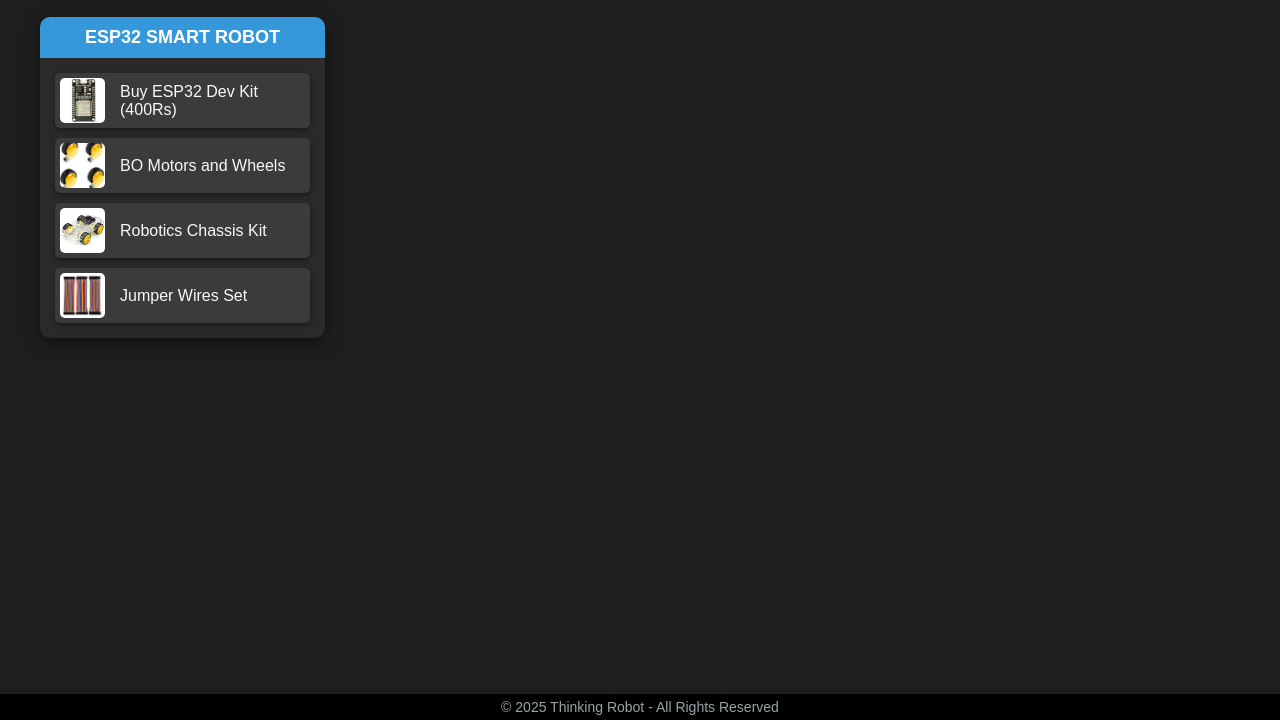
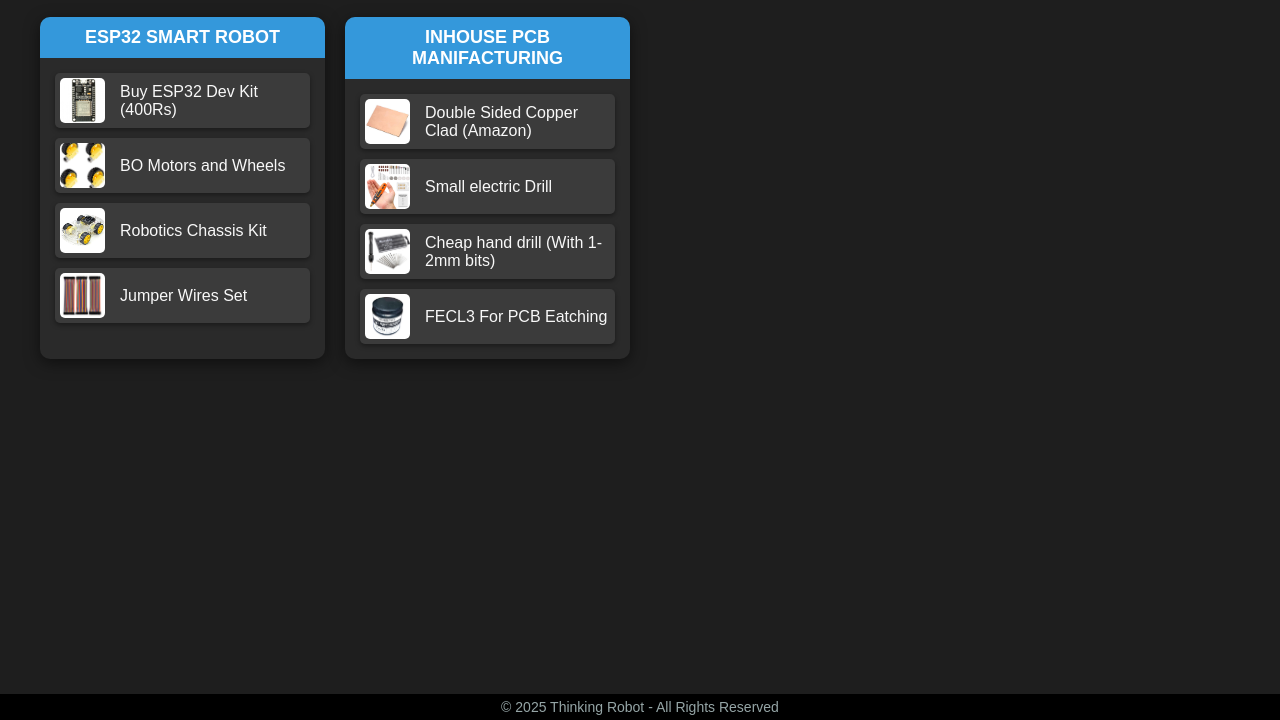
Before and after one commit to Thinking-Robot-Co/Project-Links, a plain HTML site: page index.html in a window 1280 px wide. Shown: the part 80-800 px from the top of the page. Drawn offline with Linux system fonts and the light colour scheme.

Commit message:
added proj 2

```diff
--- a/index.html
+++ b/index.html
@@ -216,6 +216,36 @@
                 </a>
             </div>
         </div>
+
+
+                <!-- Project 2 -->
+                <div class="project">
+                    <div class="project-header">INHOUSE PCB MANIFACTURING</div>
+                    <div class="project-links">
+                        <a href="https://amzn.to/3BNxAp2" class="link-item" target="_blank">
+                            <img src="src/p2i1.jpg" alt="Book Link">
+                            Double Sided Copper Clad (Amazon)
+                        </a>
+                        <a href="https://amzn.to/4gUqU7w" class="link-item" target="_blank">
+                            <img src="src/p2i2.jpg" alt="Book Link">
+                            Small electric Drill
+                        </a>
+                        <a href="https://amzn.to/4gOfgLa" class="link-item" target="_blank">
+                            <img src="src/p2i3.jpg" alt="Book Link">
+                            Cheap hand drill (With 1-2mm bits)
+                        </a>
+                        <a href="https://amzn.to/4iRciHI" class="link-item" target="_blank">
+                            <img src="src/p2i4.jpg" alt="Book Link">
+                            FECL3 For PCB Eatching
+                        </a>
+                    </div>
+                </div>
+
+
+
+
+
+
     </div>
 
 
```
Also changed, not shown: src/p2i1.jpg (added), src/p2i2.jpg (added), src/p2i3.jpg (added), src/p2i4.jpg (added).
